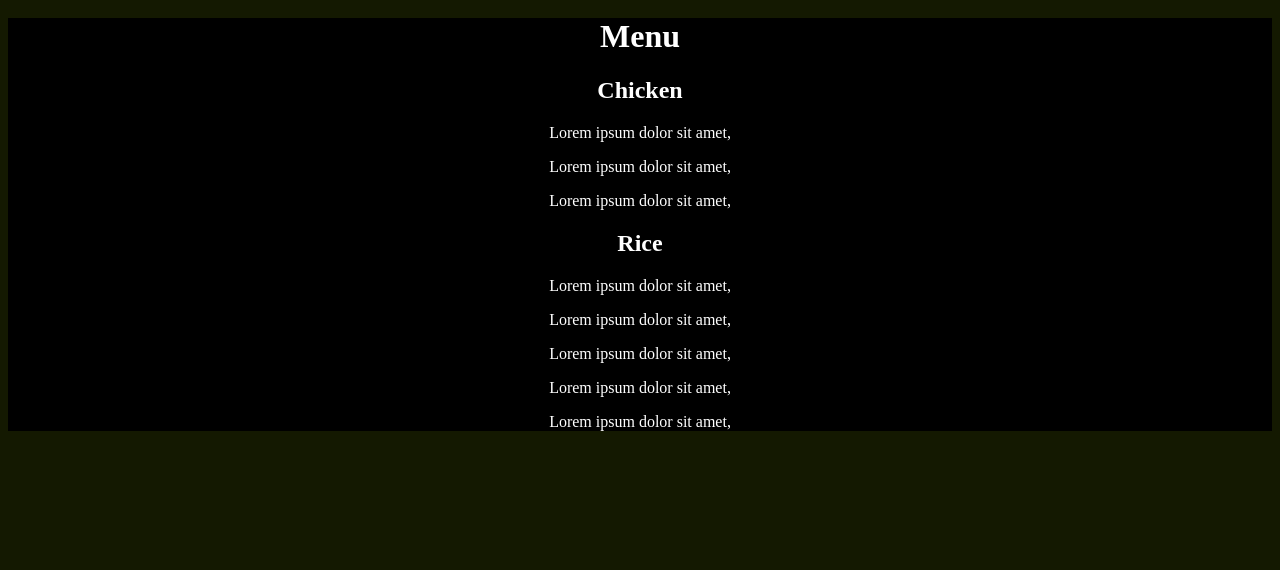
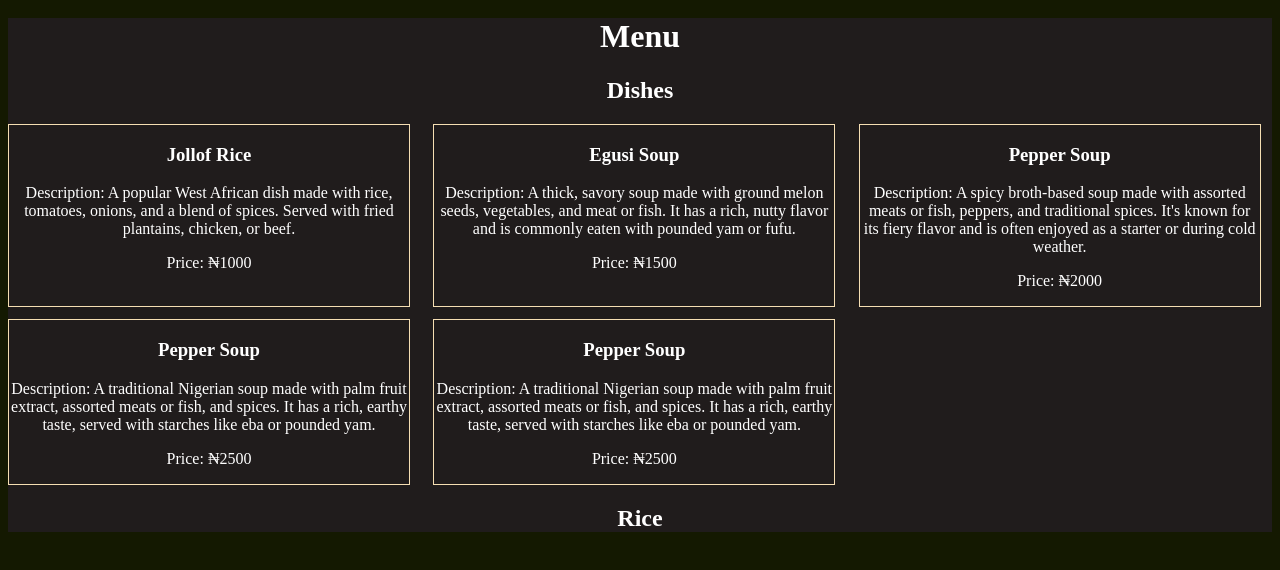
Before and after one commit to JCTNIG/restaurant_page, a website built with webpack: page src/index.html in a window 1280 px wide. Both pictures are taken after a click on the button "Menu". Shown: the part 120-690 px from the top of the page. Built offline with nearby package versions, Linux system fonts and the light colour scheme.

Commit message:
populate menu page and style

```diff
--- a/src/menu.js
+++ b/src/menu.js
@@ -1,5 +1,3 @@
-import lorem from './lorem.js';
-
 export default function menu() {
   const content = document.getElementById('content');
 
@@ -9,47 +7,114 @@ export default function menu() {
   const menuDiv = document.createElement('div');
   const h1 = document.createElement('h1');
   h1.textContent = 'Menu';
-  menuDiv.appendChild(h1);
+  content.appendChild(h1);
+  //menuDiv.appendChild(h1);
+  menuDiv.classList.add('menuDiv');
 
-  const chickenMenu = document.createElement('div');
-  const chickenH2 = document.createElement('h2');
-  chickenH2.textContent = 'Chicken';
-  chickenMenu.appendChild(chickenH2);
+  const dishMenu = document.createElement('div');
+  dishMenu.classList.add('dishMenu');
+  const dishH2 = document.createElement('h2');
+  dishH2.textContent = 'Dishes';
 
-  const paragraphs = [];
 
-  for (let i = 1; i < 4; i++) {
-    const paragraph = document.createElement('p');
+  const dish1 = document.createElement('div');
+  const h31 = document.createElement('h3');
+  const p1i = document.createElement('p');
+  const p1ii = document.createElement('p');
 
-    paragraph.classList = 'paragraph';
-    paragraph.textContent = lorem(5);
-    paragraphs.push(paragraph);
-  }
+  h31.textContent = 'Jollof Rice';
+  p1i.textContent = "Description: A popular West African dish made with rice, tomatoes, onions, and a blend of spices. Served with fried plantains, chicken, or beef."
+  ;
+  p1ii.textContent = 'Price: ₦1000';
+  dish1.classList.add('dish')
+  dish1.appendChild(h31);
+  dish1.appendChild(p1i);
+  dish1.appendChild(p1ii);
 
-  paragraphs.forEach(paragraph => {
-    chickenMenu.appendChild(paragraph);
-  } );
+  content.appendChild(dishH2);
+  dishMenu.appendChild(dish1);
 
-  menuDiv.appendChild(chickenMenu);
+  //Dish2
+
+  const dish2 = document.createElement('div');
+  const h32 = document.createElement('h3');
+  const p2i = document.createElement('p');
+  const p2ii = document.createElement('p');
+
+  h32.textContent = 'Egusi Soup';
+  p2i.textContent = "Description: A thick, savory soup made with ground melon seeds, vegetables, and meat or fish. It has a rich, nutty flavor and is commonly eaten with pounded yam or fufu."
+  ;
+  p2ii.textContent = 'Price: ₦1500';
+  dish2.classList.add('dish')
+  dish2.appendChild(h32);
+  dish2.appendChild(p2i);
+  dish2.appendChild(p2ii);
+
+  dishMenu.appendChild(dish2);
+
+  //dish 3
+
+
+  const dish3 = document.createElement('div');
+  const h33 = document.createElement('h3');
+  const p3i = document.createElement('p');
+  const p3ii = document.createElement('p');
+
+  h33.textContent = 'Pepper Soup';
+  p3i.textContent = "Description: A spicy broth-based soup made with assorted meats or fish, peppers, and traditional spices. It's known for its fiery flavor and is often enjoyed as a starter or during cold weather."
+  ;
+  p3ii.textContent = 'Price: ₦2000';
+  dish3.classList.add('dish')
+  dish3.appendChild(h33);
+  dish3.appendChild(p3i);
+  dish3.appendChild(p3ii);
+
+  dishMenu.appendChild(dish3);
+
+  //Dish 4
+
+
+  const dish4 = document.createElement('div');
+  const h34 = document.createElement('h3');
+  const p4i = document.createElement('p');
+  const p4ii = document.createElement('p');
+
+  h34.textContent = 'Pepper Soup';
+  p4i.textContent = "Description: A traditional Nigerian soup made with palm fruit extract, assorted meats or fish, and spices. It has a rich, earthy taste, served with starches like eba or pounded yam."
+  ;
+  p4ii.textContent = 'Price: ₦2500';
+  dish4.classList.add('dish')
+  dish4.appendChild(h34);
+  dish4.appendChild(p4i);
+  dish4.appendChild(p4ii);
+
+  dishMenu.appendChild(dish4);
+
+  // Dish 5
+
+
+  const dish5 = document.createElement('div');
+  const h35 = document.createElement('h3');
+  const p5i = document.createElement('p');
+  const p5ii = document.createElement('p');
+
+  h35.textContent = 'Pepper Soup';
+  p5i.textContent = "Description: A traditional Nigerian soup made with palm fruit extract, assorted meats or fish, and spices. It has a rich, earthy taste, served with starches like eba or pounded yam."
+  ;
+  p5ii.textContent = 'Price: ₦2500';
+  dish5.classList.add('dish')
+  dish5.appendChild(h35);
+  dish5.appendChild(p5i);
+  dish5.appendChild(p5ii);
+
+  dishMenu.appendChild(dish5);
+
+  menuDiv.appendChild(dishMenu);
 
   const riceMenu = document.createElement('div');
   const riceH2 = document.createElement('h2');
   riceH2.textContent = 'Rice';
   riceMenu.appendChild(riceH2);
-
-  const ricePara = [];
-
-  for (let i = 1; i < 6; i++) {
-    const paragraph = document.createElement('p');
-
-    paragraph.classList = 'paragraph';
-    paragraph.textContent = lorem(5);
-    ricePara.push(paragraph);
-  }
-
-  ricePara.forEach(paragraph => {
-    riceMenu.appendChild(paragraph);
-  } );
 
   menuDiv.appendChild(riceMenu)
 
--- a/src/style.css
+++ b/src/style.css
@@ -18,7 +18,7 @@ nav {
 
 #content {
   margin: auto;
-  background-color: black;
+  background-color: rgb(32, 28, 28);
   text-align: center;
 
 }
@@ -40,6 +40,17 @@ max-width: 50%;
 margin: auto;
 }
 
+.dishMenu {
+  display: grid;
+  grid-template-columns: repeat(auto-fit, minmax(400px, 1fr));
+  gap: 12px;
+}
+
+.dish {
+  border: 1px solid wheat;
+  width: 400px;
+}
+
 
 button {
   background-color: rgb(225, 194, 16);
@@ -47,3 +58,11 @@ button {
   padding: 20px;
   color: white;
 }
+
+ul {
+  display: grid;
+  gap: 20px;
+  list-style: none;
+  text-align: left;
+  margin-left: 10%;
+}
--- /dev/null
+++ b/webpack.config.js
@@ -0,0 +1,40 @@
+const path = require('path');
+const HtmlWebpackPlugin = require('html-webpack-plugin');
+
+module.exports = {
+  mode: 'development',
+  entry: './src/index.js',
+  devtool: 'inline-source-map',
+  devServer: {
+    static: './dist',
+  },
+  output: {
+    filename: '[name].bundle.js',
+    path: path.resolve(__dirname, 'dist'),
+    clean: true,
+  },
+  optimization: {
+    runtimeChunk: 'single',
+  },
+  plugins: [
+    new HtmlWebpackPlugin({
+      template: './src/index.html',
+    }),
+  ],
+  module: {
+    rules: [
+      {
+        test: /\.css$/,
+        use: ['style-loader', 'css-loader'],
+      },
+      {
+        test: /\.(png|svg|jpg|jpeg|gif)$/i,
+        type: 'asset/resource',
+      },
+      {
+        test: /\.(woff|woff2|eot|ttf|otf)$/i,
+        type: 'asset/resource',
+      },
+    ],
+  },
+};
```
Also changed, not shown: package.json (added, +26 -0 lines), dist/main.bundle.js, 2 other files.
